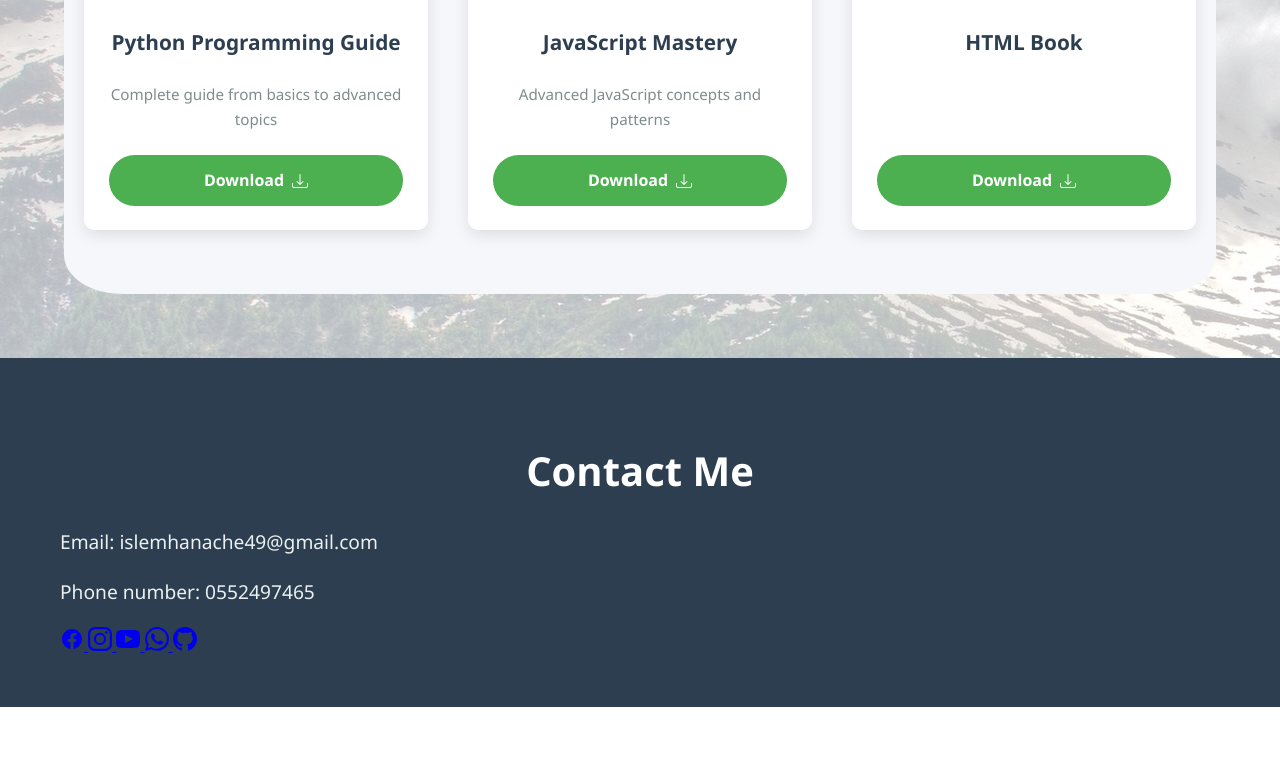
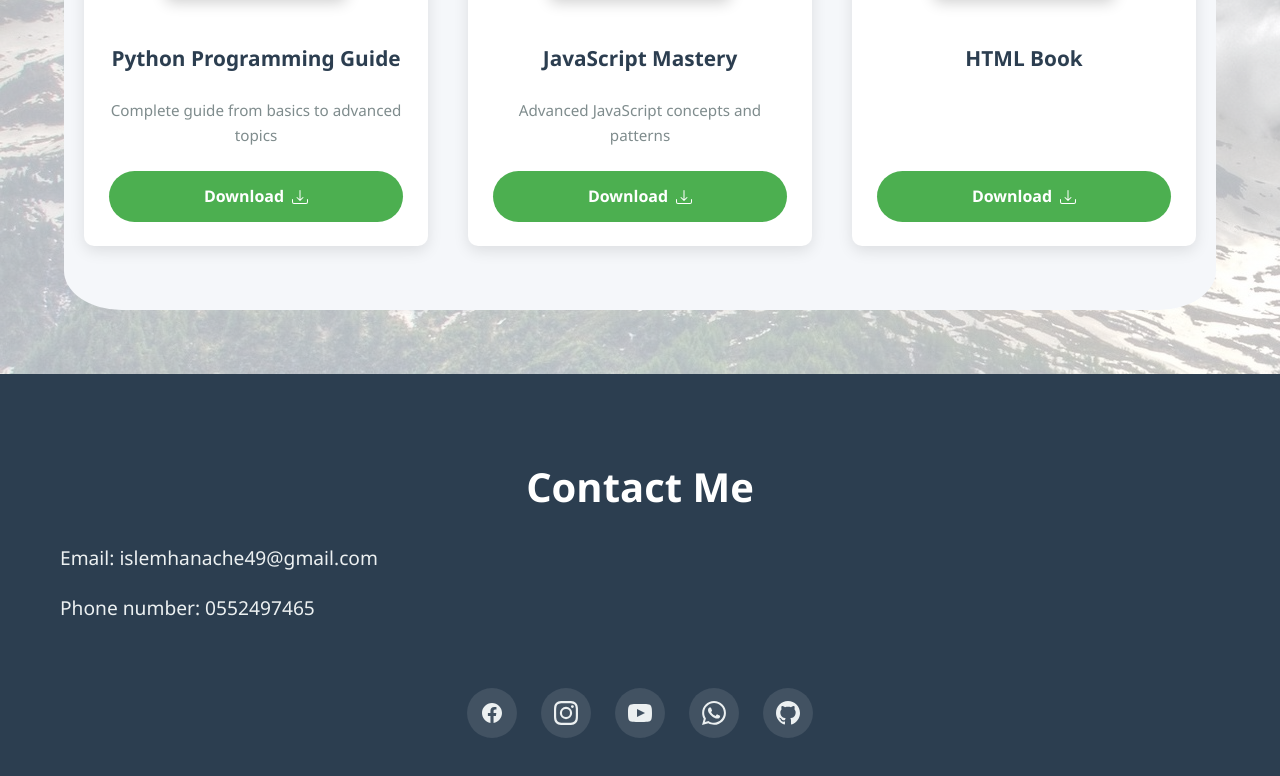
Before and after one commit to islemhanachejsk123/site, a plain HTML site: page index.html in a window 1280 px wide. Shown: the part 1718-2494 px from the top of the page. Before the commit the page ends 2425 px from the top, so only its background shows below. Drawn offline with Linux system fonts and the light colour scheme.

Commit message:
Update style.css

```diff
--- a/style.css
+++ b/style.css
@@ -12,7 +12,7 @@ body {
   .navbar {
     background-color: #222;
     color: #fff;
-    padding: 0 0;
+    padding: 0 50px;
     position: sticky;
     top: 0;
     z-index: 100;
@@ -59,7 +59,7 @@ body {
     padding: 6rem 20px;
     background: linear-gradient(135deg, #f5f7fa 0%, #c3cfe2 100%);
     text-align: center;
-    height: 45vh;
+    height: 47vh;
   }
 
   .hero-content {
@@ -393,3 +393,33 @@ html[lang="ar"] .about-content {
     display: flex;
   }
 }
+/* Social Icons */
+.social-icons {
+  display: flex;
+  justify-content: center;
+  gap: 1.5rem;
+  margin-top: 2rem;
+}
+
+.social-icon {
+  color: #ecf0f1;
+  width: 50px;
+  height: 50px;
+  border-radius: 50%;
+  display: flex;
+  align-items: center;
+  justify-content: center;
+  transition: all 0.3s;
+  background-color: rgba(255, 255, 255, 0.1);
+}
+
+.social-icon:hover {
+  background-color: #4CAF50;
+  transform: translateY(-5px);
+  color: white;
+}
+
+.social-icon svg {
+  width: 24px;
+  height: 24px;
+}
```
